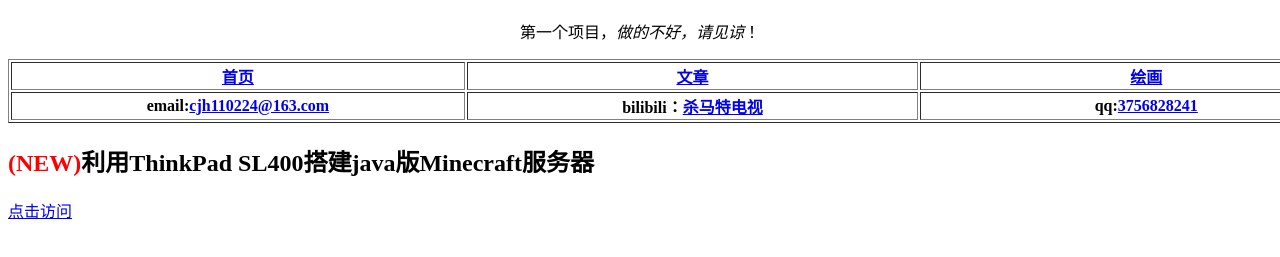
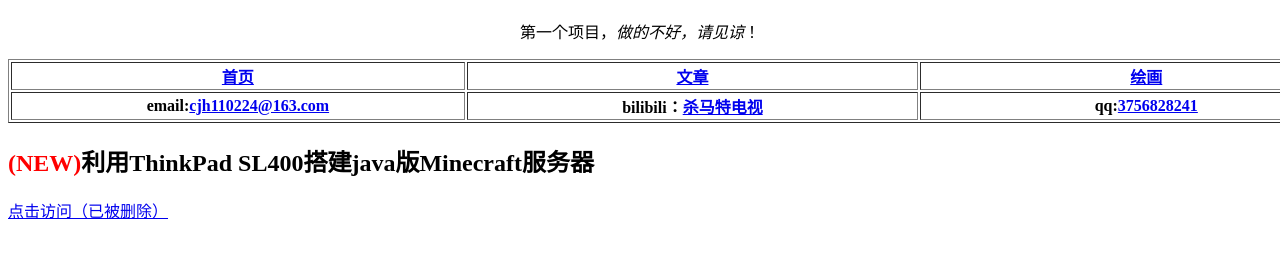
Before and after one commit to shamate-tv/shamate-tv.github.io, a plain HTML site: page index.html in a window 1280 px wide. Shown: the part 107-364 px from the top of the page. Drawn offline with Linux system fonts and the light colour scheme.

Commit message:
更新 index.html

```diff
--- a/index.html
+++ b/index.html
@@ -34,6 +34,6 @@ body,td,th {
   </tr>
 </table>
   <h2><span style="color: #F00">(NEW)</span>利用ThinkPad SL400搭建java版Minecraft服务器</h2>
-  <a href="/passage/passage1.html">点击访问</a></p>
+  <a href="/passage/passage1.html">点击访问（已被删除）</a></p>
 </body>
 </html>
```
